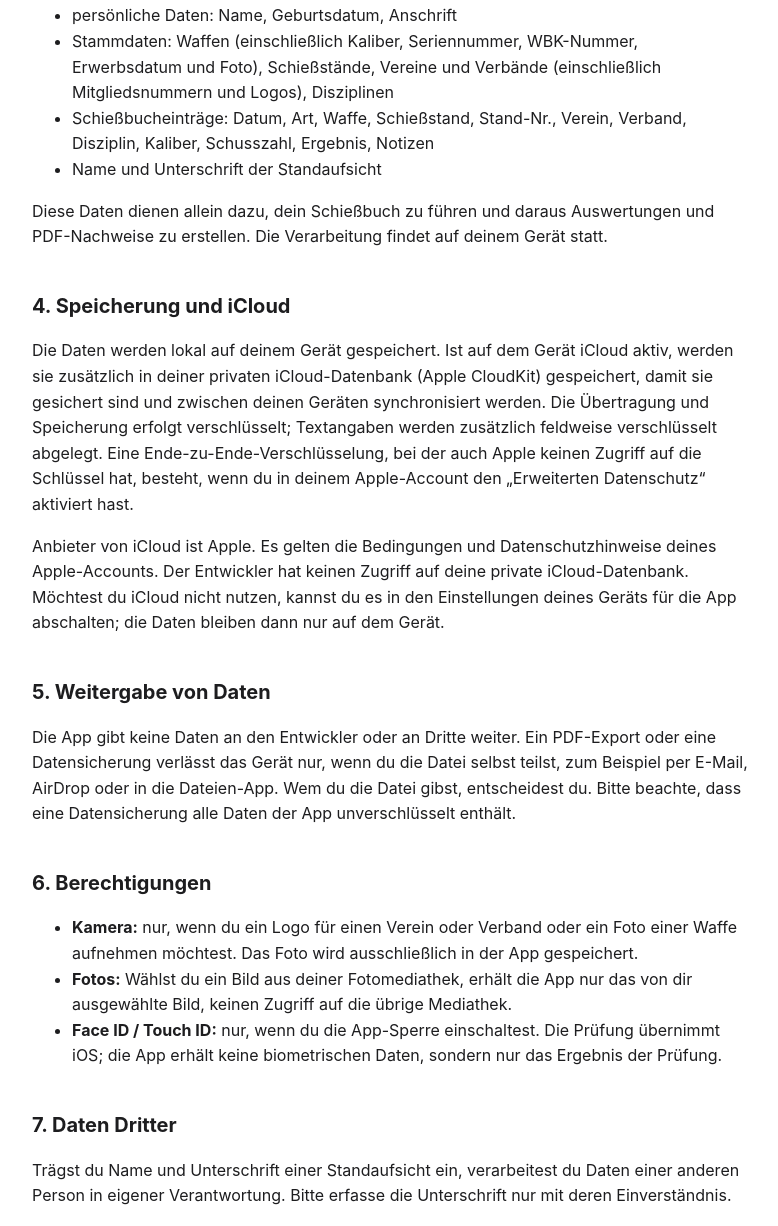
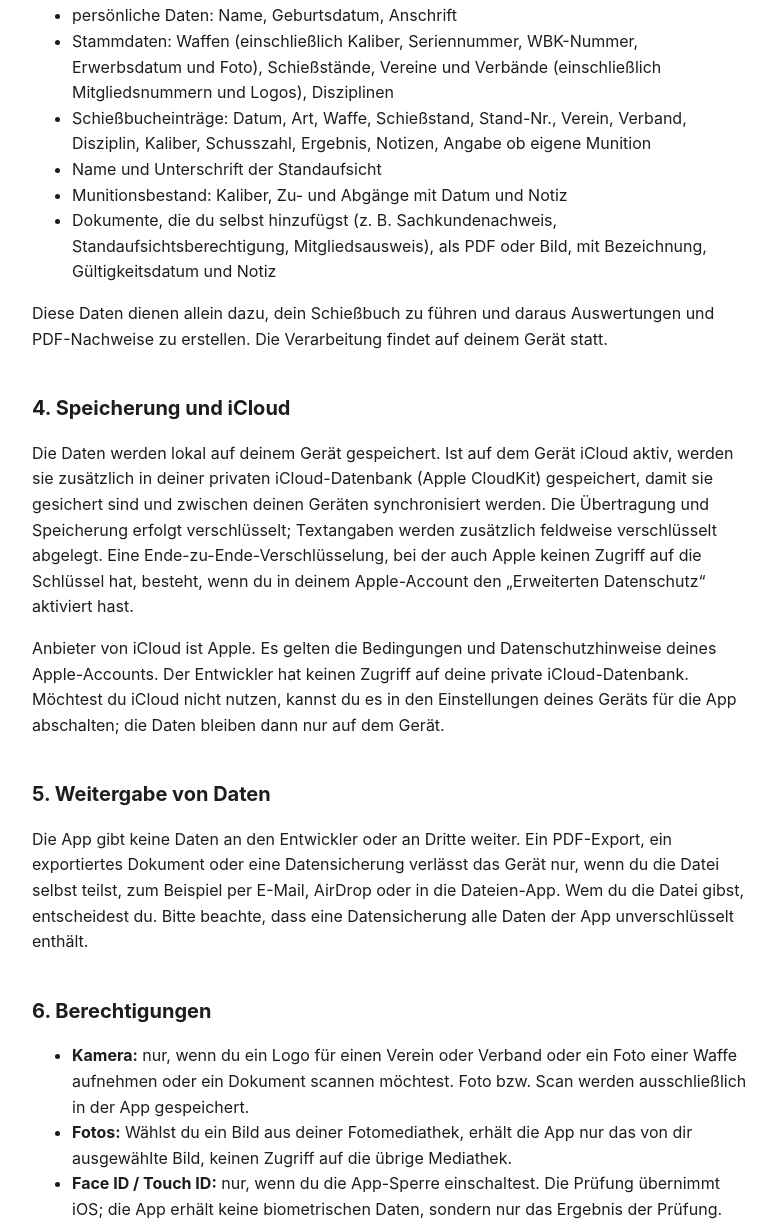
Before and after one commit to cbehncke/schiessbuch, a plain HTML site: page index.html in a window 1280 px wide. Shown: the part 690-1916 px from the top of the page, without its empty margins (248-1026 px from the left). Drawn offline with Linux system fonts and the light colour scheme.

Commit message:
Add files via upload

```diff
--- a/index.html
+++ b/index.html
@@ -22,7 +22,7 @@
 <body>
 <main>
 <h1>Datenschutzerklärung der App „Mein digitales Schießbuch“</h1>
-<p class="stand">Stand: November 2026</p>
+<p class="stand">Stand: 18. November 2026</p>
 
 <h2>1. Verantwortlicher</h2>
 <p>Christian Behncke<br>
@@ -38,8 +38,10 @@ E-Mail: <a href="mailto:christian@behncke.eu">christian@behncke.eu</a></p>
 <ul>
   <li>persönliche Daten: Name, Geburtsdatum, Anschrift</li>
   <li>Stammdaten: Waffen (einschließlich Kaliber, Seriennummer, WBK-Nummer, Erwerbsdatum und Foto), Schießstände, Vereine und Verbände (einschließlich Mitgliedsnummern und Logos), Disziplinen</li>
-  <li>Schießbucheinträge: Datum, Art, Waffe, Schießstand, Stand-Nr., Verein, Verband, Disziplin, Kaliber, Schusszahl, Ergebnis, Notizen</li>
+  <li>Schießbucheinträge: Datum, Art, Waffe, Schießstand, Stand-Nr., Verein, Verband, Disziplin, Kaliber, Schusszahl, Ergebnis, Notizen, Angabe ob eigene Munition</li>
   <li>Name und Unterschrift der Standaufsicht</li>
+  <li>Munitionsbestand: Kaliber, Zu- und Abgänge mit Datum und Notiz</li>
+  <li>Dokumente, die du selbst hinzufügst (z. B. Sachkundenachweis, Standaufsichtsberechtigung, Mitgliedsausweis), als PDF oder Bild, mit Bezeichnung, Gültigkeitsdatum und Notiz</li>
 </ul>
 <p>Diese Daten dienen allein dazu, dein Schießbuch zu führen und daraus Auswertungen und PDF-Nachweise zu erstellen. Die Verarbeitung findet auf deinem Gerät statt.</p>
 
@@ -48,11 +50,11 @@ E-Mail: <a href="mailto:christian@behncke.eu">christian@behncke.eu</a></p>
 <p>Anbieter von iCloud ist Apple. Es gelten die Bedingungen und Datenschutzhinweise deines Apple-Accounts. Der Entwickler hat keinen Zugriff auf deine private iCloud-Datenbank. Möchtest du iCloud nicht nutzen, kannst du es in den Einstellungen deines Geräts für die App abschalten; die Daten bleiben dann nur auf dem Gerät.</p>
 
 <h2>5. Weitergabe von Daten</h2>
-<p>Die App gibt keine Daten an den Entwickler oder an Dritte weiter. Ein PDF-Export oder eine Datensicherung verlässt das Gerät nur, wenn du die Datei selbst teilst, zum Beispiel per E-Mail, AirDrop oder in die Dateien-App. Wem du die Datei gibst, entscheidest du. Bitte beachte, dass eine Datensicherung alle Daten der App unverschlüsselt enthält.</p>
+<p>Die App gibt keine Daten an den Entwickler oder an Dritte weiter. Ein PDF-Export, ein exportiertes Dokument oder eine Datensicherung verlässt das Gerät nur, wenn du die Datei selbst teilst, zum Beispiel per E-Mail, AirDrop oder in die Dateien-App. Wem du die Datei gibst, entscheidest du. Bitte beachte, dass eine Datensicherung alle Daten der App unverschlüsselt enthält.</p>
 
 <h2>6. Berechtigungen</h2>
 <ul>
-  <li><strong>Kamera:</strong> nur, wenn du ein Logo für einen Verein oder Verband oder ein Foto einer Waffe aufnehmen möchtest. Das Foto wird ausschließlich in der App gespeichert.</li>
+  <li><strong>Kamera:</strong> nur, wenn du ein Logo für einen Verein oder Verband oder ein Foto einer Waffe aufnehmen oder ein Dokument scannen möchtest. Foto bzw. Scan werden ausschließlich in der App gespeichert.</li>
   <li><strong>Fotos:</strong> Wählst du ein Bild aus deiner Fotomediathek, erhält die App nur das von dir ausgewählte Bild, keinen Zugriff auf die übrige Mediathek.</li>
   <li><strong>Face ID / Touch ID:</strong> nur, wenn du die App-Sperre einschaltest. Die Prüfung übernimmt iOS; die App erhält keine biometrischen Daten, sondern nur das Ergebnis der Prüfung.</li>
 </ul>
```
